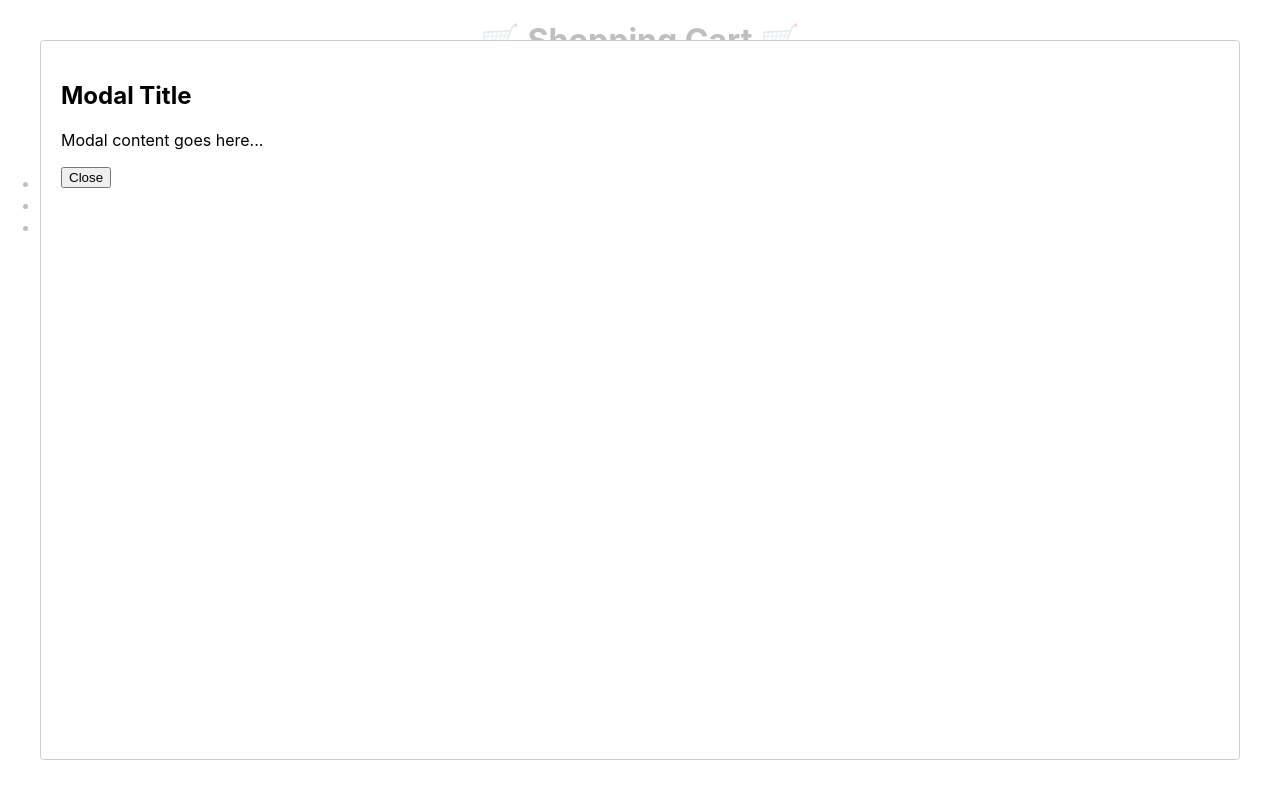
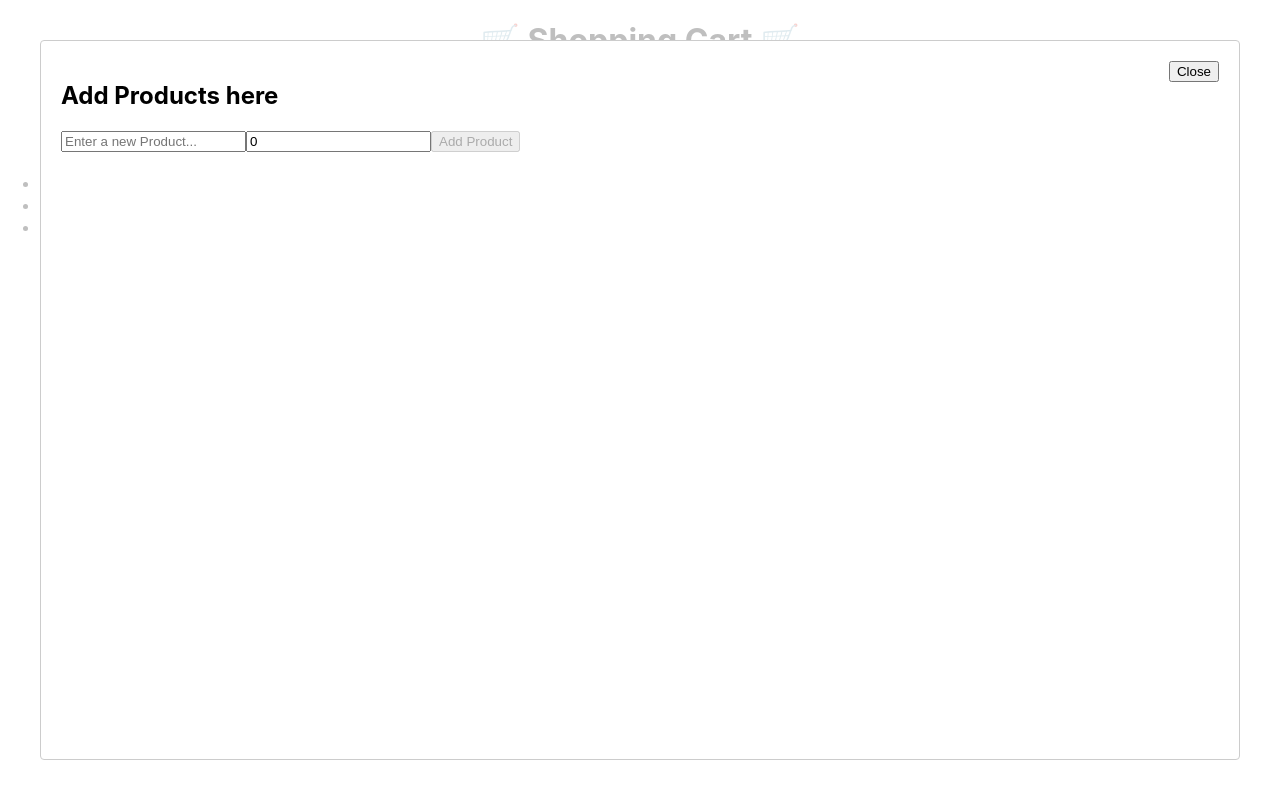
Before and after one commit to chirag858/shopping-cart, a React (Create React App) app: page / in a window 1280 px wide. Both pictures are taken after a click on the button "Add Products". Built offline with nearby package versions, Linux system fonts and the light colour scheme.

Commit message:
add product modal in progress

```diff
--- a/src/Modal.js
+++ b/src/Modal.js
@@ -1,19 +1,40 @@
-import React , {useState} from "react";
+import React, { useState } from "react";
 import Modal from "react-modal";
 
 const AddProductModal = ({ isOpen, onRequestClose }) => {
-    let [modalIsOpen,setModalIsOpen] = useState(false);
-    console.log(isOpen);
-    // setModalIsOpen(isOpen);
-    console.log("hjdhsdh");
-
+    let [modalIsOpen, setModalIsOpen] = useState(false);
+    let [inputValue, setInputValue] = useState("");
+    let [inputNumber, setInputNumber] = useState(0);
+    const handleKeyPress = (e) => {
+        if (e.key === "Enter") {
+        }
+    };
     if (!isOpen) return null;
     return (
-        <Modal isOpen={isOpen} onRequestClose={() => setModalIsOpen(false)} contentLabel="Example Modal">
-                <h2>Modal Title</h2>
-                <p>Modal content goes here...</p>
-                <button onClick={() => onRequestClose()}>Close</button>
-              </Modal>
+        <div>
+            <Modal isOpen={isOpen} onRequestClose={() => setModalIsOpen(false)} contentLabel="Example Modal">
+                <button onClick={() => onRequestClose()} style={{ display: "flex", float: "right" }}>Close</button>
+                <h2>Add Products here</h2>
+                <input
+                    className="input-text"
+                    type="text"
+                    value={inputValue}
+                    onChange={(e) => setInputValue(e.target.value)}
+                    onKeyDown={handleKeyPress}
+                    placeholder="Enter a new Product..."
+                />
+                <input
+                    className="input-text"
+                    type="number"
+                    value={inputNumber}
+                    onChange={(e) => setInputNumber(e.target.value)}
+                    onKeyDown={handleKeyPress}
+                    placeholder="Enter a Price"
+                />
+                <button disabled={!inputNumber || !inputValue} onClick={handleKeyPress}>Add Product</button>
+                <br></br>
+            </Modal>
+        </div>
     );
 };
 
```
